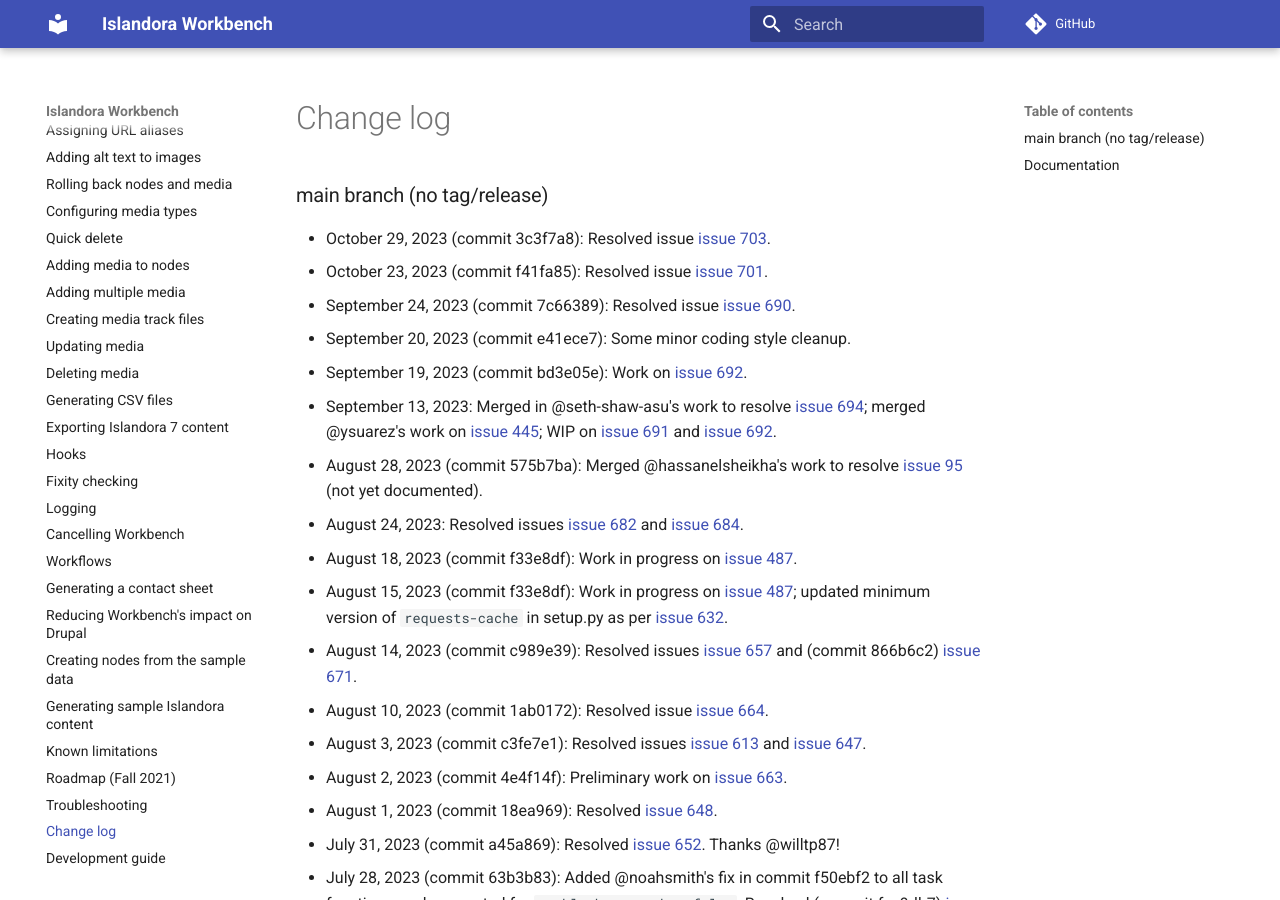
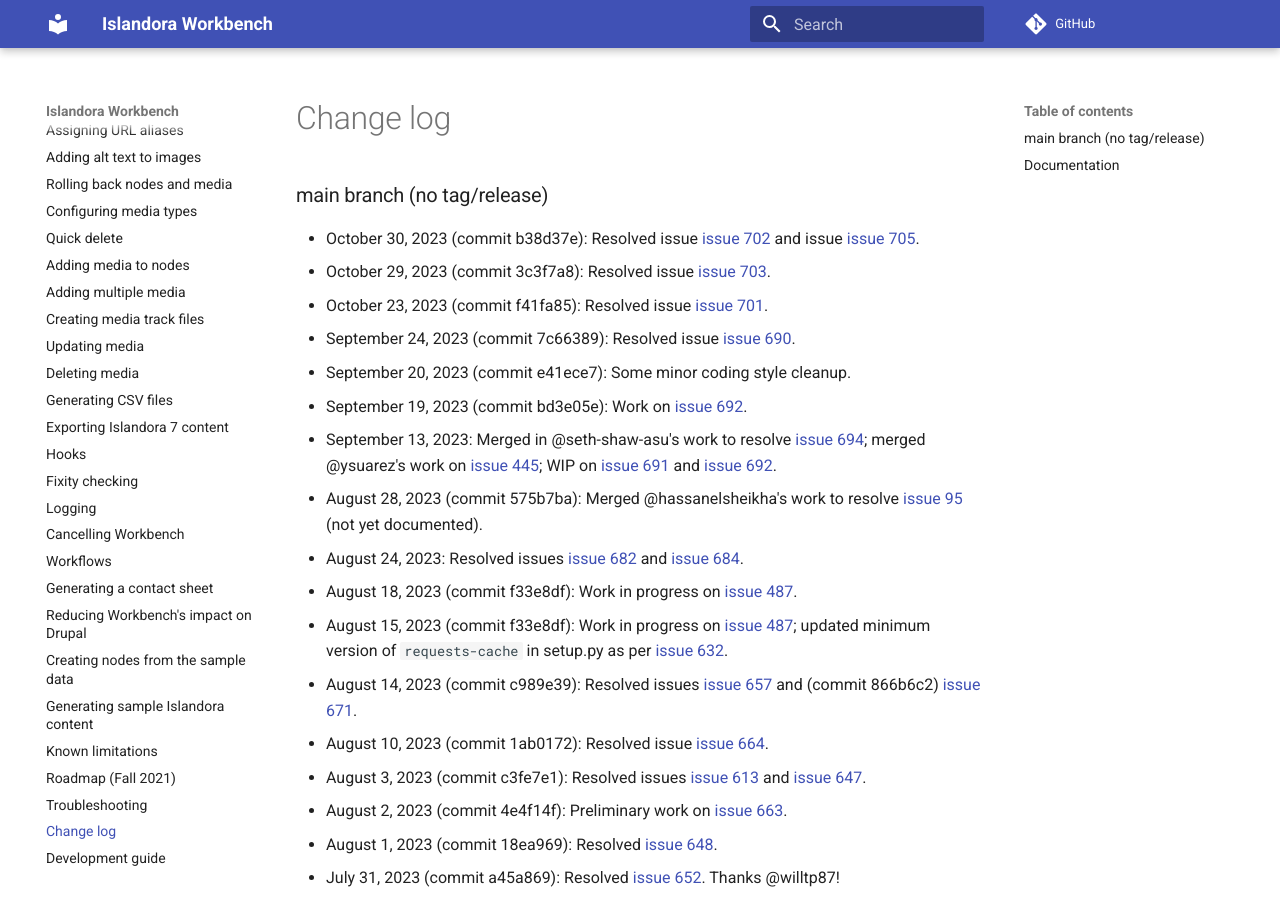
Before and after one commit to mjordan/islandora_workbench_docs, an MkDocs documentation site: the page built from docs/changelog.md, in a window 1280 px wide and 900 px high. Built offline with MkDocs 1.6.1 and Material for MkDocs 9.7.7, drawn with Linux system fonts in a browser that asks for light colours; comment, search, counter and statistics services are not loaded.

Commit message:
Updated changelog.

```diff
--- a/docs/changelog.md
+++ b/docs/changelog.md
@@ -1,5 +1,6 @@
 ### main branch (no tag/release)
 
+* October 30, 2023 (commit b38d37e): Resolved issue [issue 702](https://github.com/mjordan/islandora_workbench/issues/702) and issue [issue 705](https://github.com/mjordan/islandora_workbench/issues/705).
 * October 29, 2023 (commit 3c3f7a8): Resolved issue [issue 703](https://github.com/mjordan/islandora_workbench/issues/703).
 * October 23, 2023 (commit f41fa85): Resolved issue [issue 701](https://github.com/mjordan/islandora_workbench/issues/701).
 * September 24, 2023 (commit 7c66389): Resolved issue [issue 690](https://github.com/mjordan/islandora_workbench/issues/690).
```
